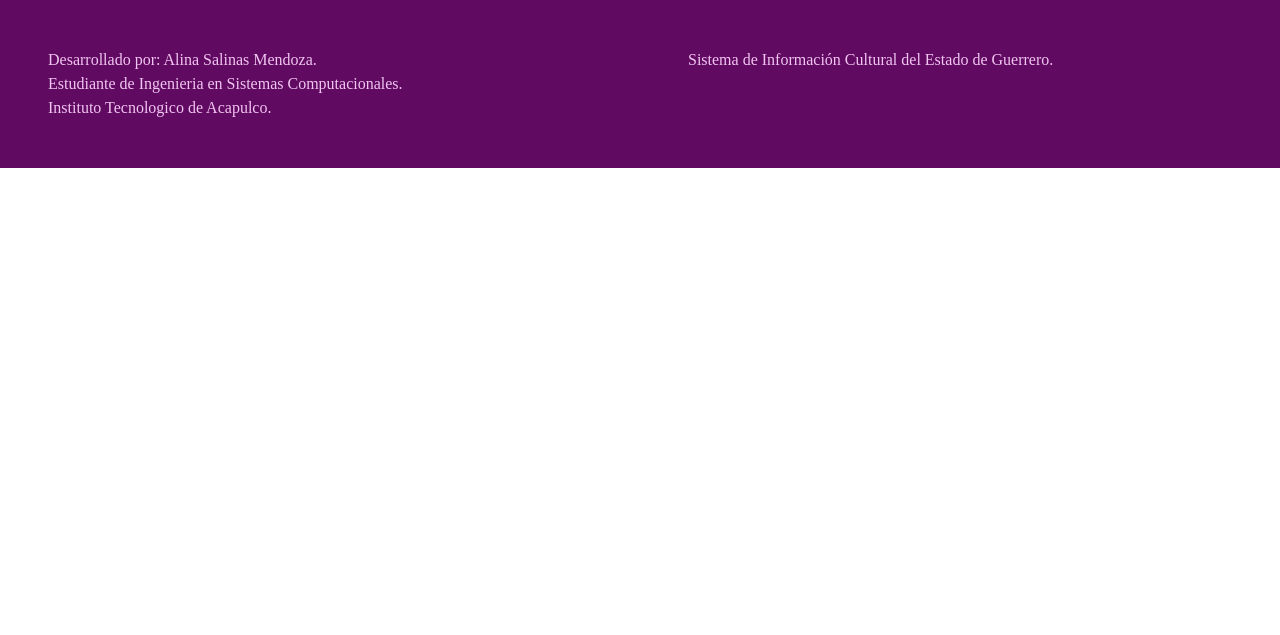
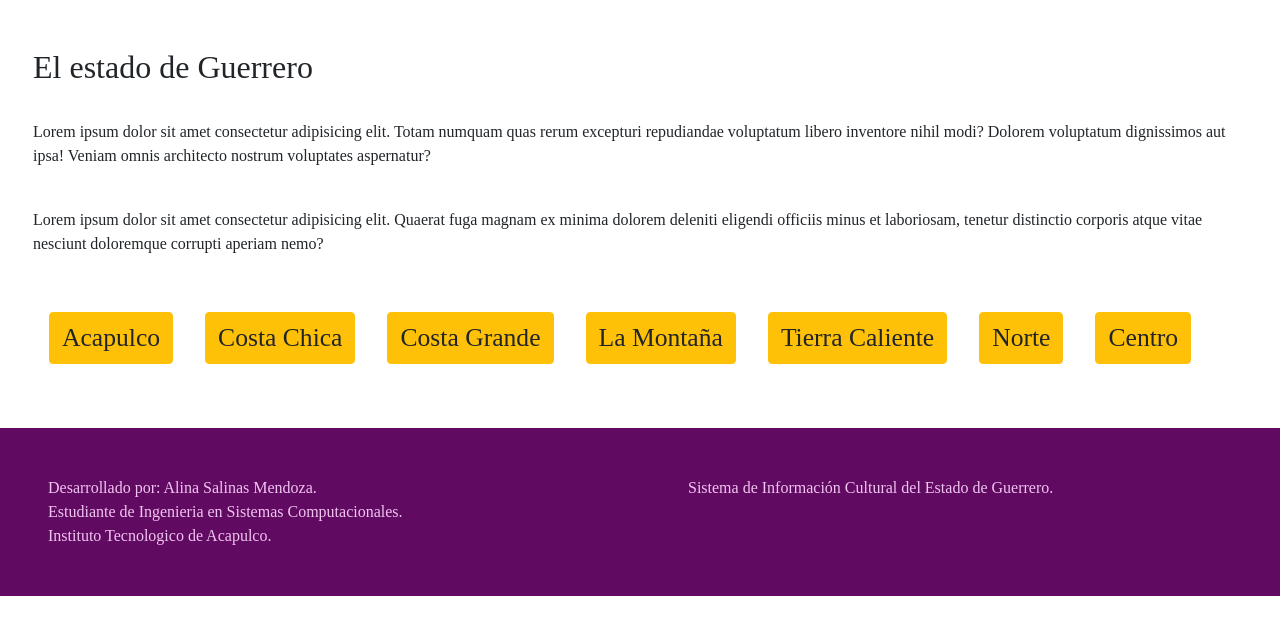
Before and after one commit to AlinaSM/Guerrero-Cultural, a PHP site: the page made by index.php in a window 1280 px wide. Shown: the part 66-701 px from the top of the page. Run offline with PHP 8.4, Linux system fonts and the light colour scheme; some web fonts are replaced.

Commit message:
Agregando botones de los municipios en el view de estado

```diff
--- a/App/Views/Estado.php
+++ b/App/Views/Estado.php
@@ -1,5 +1,27 @@
-<div class="container-fluid">
+<div class="container-fluid p-5">
+<!-- Presentacion del estado de Guerrero  -->
     <div class="row">
+        <h2>El estado de Guerrero</h2>
+        <br><br><br>
+        <p>
+            Lorem ipsum dolor sit amet consectetur adipisicing elit. Totam numquam quas rerum excepturi repudiandae voluptatum libero inventore nihil modi? Dolorem voluptatum dignissimos aut ipsa! Veniam omnis architecto nostrum voluptates aspernatur?
+        </p>
+        <br>
+        <p>
+            Lorem ipsum dolor sit amet consectetur adipisicing elit. Quaerat fuga magnam ex minima dolorem deleniti eligendi officiis minus et laboriosam, tenetur distinctio corporis atque vitae nesciunt doloremque corrupti aperiam nemo?
+        </p>
+        <br>
+    </div>
 
+    <!-- Seccion para escoger las regiones con unos simples botones-->
+    <div class="row">
+        <button class="btn btn-warning btn-lugares m-3" id="MuniAca">Acapulco</button>
+        <button class="btn btn-warning btn-lugares m-3" id="MuniCC">Costa Chica</button>
+        <button class="btn btn-warning btn-lugares m-3" id="MuniCG">Costa Grande</button>
+        <button class="btn btn-warning btn-lugares m-3" id="MuniMon">La Montaña</button>
+        <button class="btn btn-warning btn-lugares m-3" id="MuniTC">Tierra Caliente</button>
+        <button class="btn btn-warning btn-lugares m-3" id="MuniNor">Norte</button>
+        <button class="btn btn-warning btn-lugares m-3" id="MuniCen">Centro</button>
     </div>
+
 </div>
--- a/Resources/css/styles.css
+++ b/Resources/css/styles.css
@@ -76,3 +76,7 @@ h1{
 .bg-yl{
     background-color: #ffcb3c;
 }
+
+.btn-lugares{
+    font-size: 2vw;
+}
```
